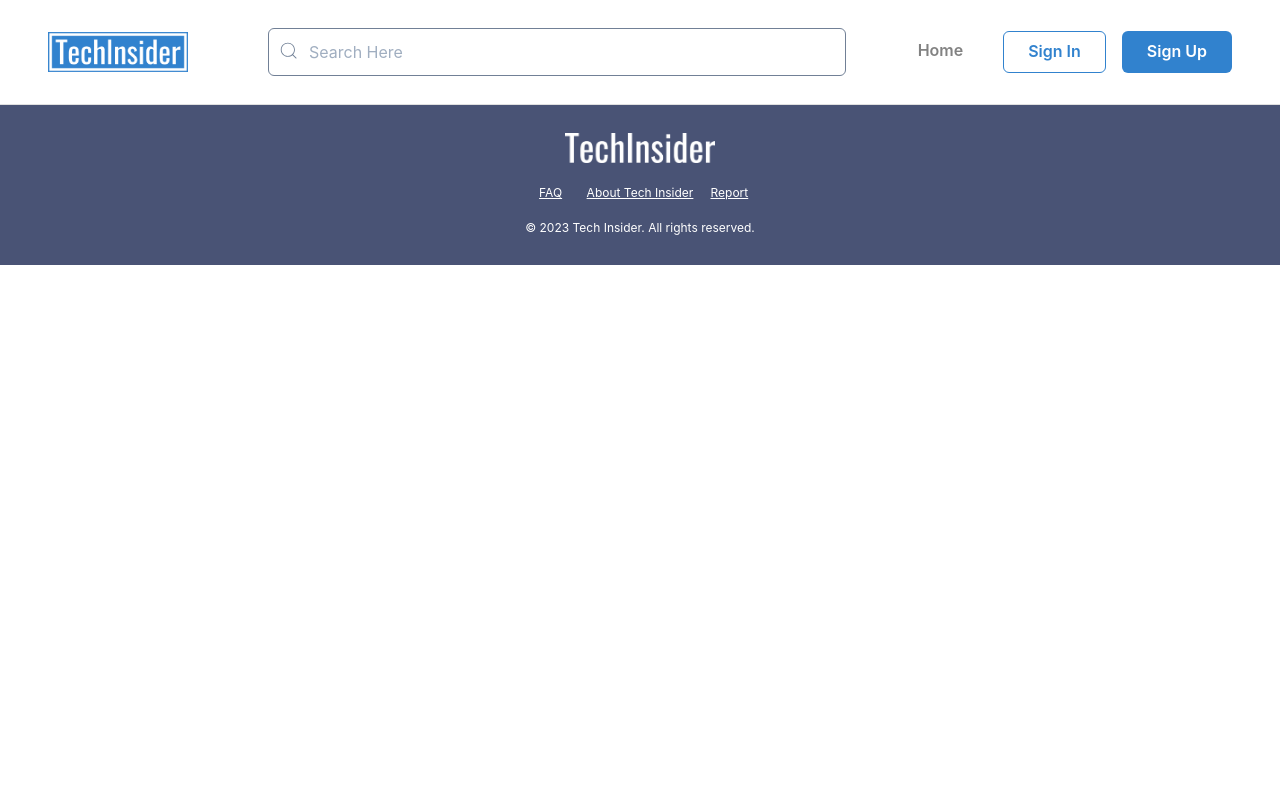
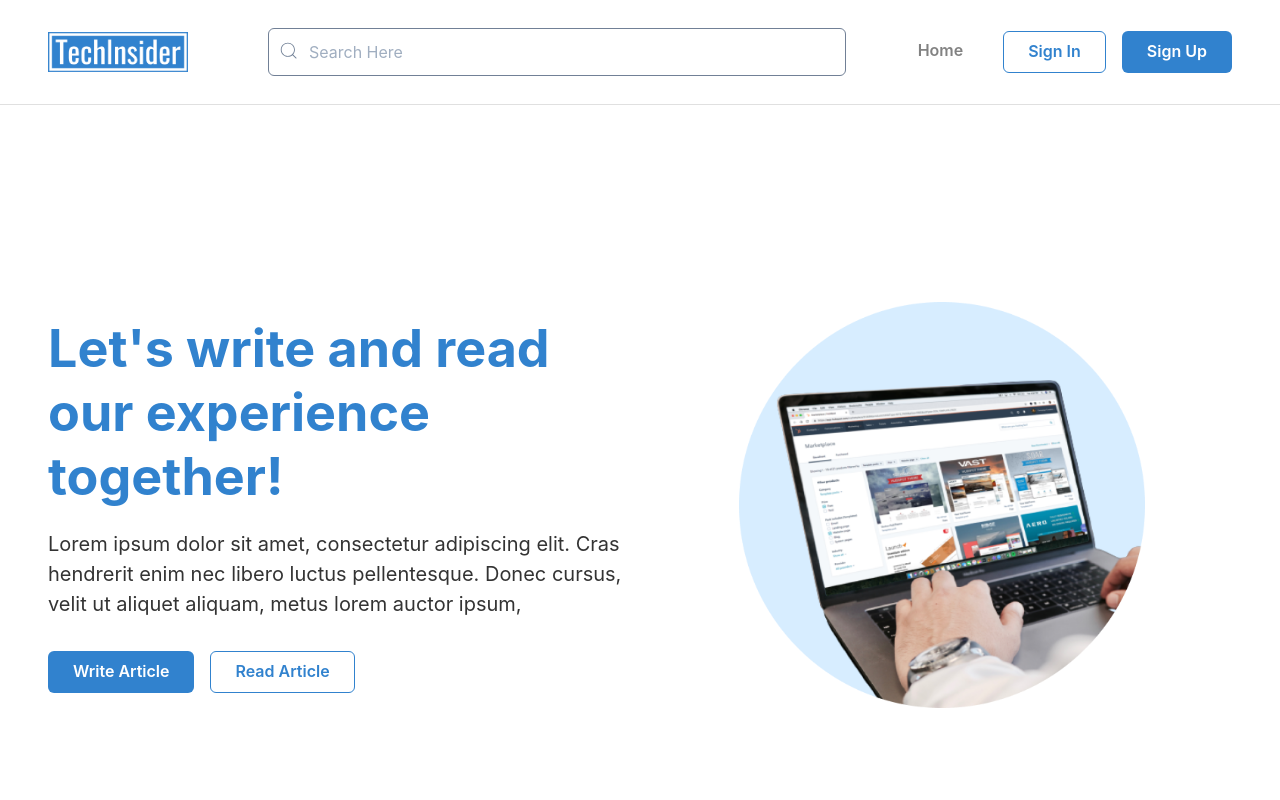
Before and after one commit to TaksaWibawa/tech-insider, a React (Vite) app: page / in a window 1280 px wide. Shown: the top 800 px of the page. Built offline with nearby package versions, Linux system fonts and the light colour scheme.

Commit message:
feat(home-page): add hero section

```diff
--- a/src/App.jsx
+++ b/src/App.jsx
@@ -2,13 +2,16 @@ import { Route, Routes } from "react-router-dom";
 import { BaseLayout } from "./layouts";
 import RegisterPage from "./pages/register.page";
 import LoginPage from "./pages/login.page";
+import HomePage from "./pages/home.page";
+import NotFoundPage from "./pages/not-found.page";
 
 function App() {
 	return (
+		<BaseLayout>
 			<Routes>
 				<Route
 					path="/"
-				element={<BaseLayout />}
+					element={<HomePage />}
 				/>
 				<Route
 					path="/login"
@@ -20,13 +23,10 @@ function App() {
 				/>
 				<Route
 					path="*"
-				element={
-					<BaseLayout>
-						<h1>Not Found</h1>
-					</BaseLayout>
-				}
+					element={<NotFoundPage />}
 				/>
 			</Routes>
+		</BaseLayout>
 	);
 }
 
--- a/src/components/icons/index.jsx
+++ b/src/components/icons/index.jsx
@@ -3,6 +3,7 @@ import Logo from "../../assets/logo.png";
 import LogoWhite from "../../assets/logo-white.png";
 import SignUp from "../../assets/signup-illustration.png";
 import SignIn from "../../assets/signin-illustration.png";
+import Hero from "../../assets/hero-illustration.png";
 
 export function BaseImage({ ...props }) {
 	return (
@@ -45,3 +46,14 @@ export function SignInImage({ ...props }) {
 		/>
 	);
 }
+
+export function HeroImage({ ...props }) {
+	return (
+		<Image
+			src={Hero}
+			alt="Hero Image"
+			loading="lazy"
+			{...props}
+		/>
+	);
+}
--- /dev/null
+++ b/src/components/section/hero-section/index.jsx
@@ -0,0 +1,65 @@
+/* eslint-disable react/no-unescaped-entities */
+import { ButtonOutlinePrimary, ButtonPrimary } from "../../button";
+import { Center, Heading, Text, Flex, VStack } from "@chakra-ui/react";
+import { GridLayout } from "../../../layouts";
+import { HeroImage } from "../../icons";
+
+export function HeroSection() {
+	return (
+		<GridLayout
+			templateColumns={{
+				base: "1fr",
+				lg: "repeat(2, 1fr)",
+			}}
+			gap={4}
+		>
+			<VStack
+				spacing={{ base: 4, lg: 8 }}
+				my={"auto"}
+				textAlign={{ base: "center", lg: "left" }}
+			>
+				<Flex
+					flexDir={"column"}
+					gap={5}
+				>
+					<Heading
+						as={"h1"}
+						color={"#3182CE"}
+						fontSize={{ base: "2.25rem", sm: "3rem", lg: "3.25rem" }}
+						lineHeight={{ base: "2.5rem", sm: "3.5rem", lg: "4rem" }}
+					>
+						Let's write and read our experience together!
+					</Heading>
+					<Text
+						as={"p"}
+						color={"#000000CC"}
+						fontSize={{ base: "0.85rem", sm: "1rem", lg: "1.25rem" }}
+						mx={{ base: 4, lg: 0 }}
+					>
+						Lorem ipsum dolor sit amet, consectetur adipiscing elit. Cras
+						hendrerit enim nec libero luctus pellentesque. Donec cursus, velit
+						ut aliquet aliquam, metus lorem auctor ipsum,
+					</Text>
+				</Flex>
+				<Flex
+					w={{ base: "80%", sm: "full" }}
+					gap={{ base: 2, lg: 4 }}
+					justify={{ base: "center", lg: "flex-start" }}
+					flexDir={{ base: "column", sm: "row" }}
+				>
+					<ButtonPrimary>Write Article</ButtonPrimary>
+					<ButtonOutlinePrimary>Read Article</ButtonOutlinePrimary>
+				</Flex>
+			</VStack>
+
+			<Center
+				display={{
+					base: "none",
+					lg: "flex",
+				}}
+			>
+				<HeroImage width={"70%"} />
+			</Center>
+		</GridLayout>
+	);
+}
--- a/src/layouts/index.jsx
+++ b/src/layouts/index.jsx
@@ -23,14 +23,14 @@ export function GridLayout({ children, templateColumns, ...rest }) {
 		<Container
 			as="section"
 			maxW={"full"}
-			p={0}
+			px={{ base: 4, lg: 12 }}
+			py={0}
 			{...rest}
 		>
 			<Grid
 				templateColumns={templateColumns}
 				minH={"100vh"}
 				gap={6}
-				p={6}
 			>
 				{children}
 			</Grid>
--- /dev/null
+++ b/src/pages/home.page.jsx
@@ -0,0 +1,5 @@
+import { HeroSection } from "../components/section/hero-section";
+
+export default function HomePage() {
+	return <HeroSection />;
+}
--- a/src/pages/login.page.jsx
+++ b/src/pages/login.page.jsx
@@ -1,20 +1,18 @@
 /* eslint-disable react/no-unescaped-entities */
-import { BaseLayout, GridLayout } from "../layouts";
+import { GridLayout } from "../layouts";
 import { Box, Button, GridItem, Heading, Text, VStack } from "@chakra-ui/react";
 import { NavLink } from "react-router-dom";
 import { SignInForm } from "../components/form/signin";
 import { SignInImage } from "../components/icons";
 
-function LoginPage() {
+export default function LoginPage() {
 	return (
-		<BaseLayout>
 		<GridLayout
 			templateColumns={{
 				base: "1fr",
 				lg: "1fr 1fr",
 				xl: "1fr 1fr 0.5fr",
 			}}
-				px={{ base: 2, xl: 10 }}
 		>
 			<GridItem
 				colSpan={1}
@@ -67,8 +65,5 @@ function LoginPage() {
 				</Box>
 			</GridItem>
 		</GridLayout>
-		</BaseLayout>
 	);
 }
-
-export default LoginPage;
--- /dev/null
+++ b/src/pages/not-found.page.jsx
@@ -0,0 +1,9 @@
+import { Center } from "@chakra-ui/react";
+
+export default function NotFoundPage() {
+	return (
+		<Center>
+			<h1>Not Found</h1>
+		</Center>
+	);
+}
--- a/src/pages/register.page.jsx
+++ b/src/pages/register.page.jsx
@@ -1,20 +1,18 @@
 /* eslint-disable react/no-unescaped-entities */
-import { BaseLayout, GridLayout } from "../layouts";
+import { GridLayout } from "../layouts";
 import { Box, Button, GridItem, Heading, Text, VStack } from "@chakra-ui/react";
 import { Link } from "react-router-dom";
 import { SignUpForm } from "../components/form/signup";
 import { SignUpImage } from "../components/icons";
 
-function RegisterPage() {
+export default function RegisterPage() {
 	return (
-		<BaseLayout>
 		<GridLayout
 			templateColumns={{
 				base: "1fr",
 				lg: "1fr 1fr",
 				xl: "1fr 1fr 0.5fr",
 			}}
-				px={{ base: 2, lg: 10, xl: 20 }}
 		>
 			<GridItem
 				colSpan={1}
@@ -68,8 +66,5 @@ function RegisterPage() {
 				</Box>
 			</GridItem>
 		</GridLayout>
-		</BaseLayout>
 	);
 }
-
-export default RegisterPage;
```
Also changed, not shown: src/assets/hero-illustration.png (added). Lines whose indentation alone changed are shown as unchanged.
